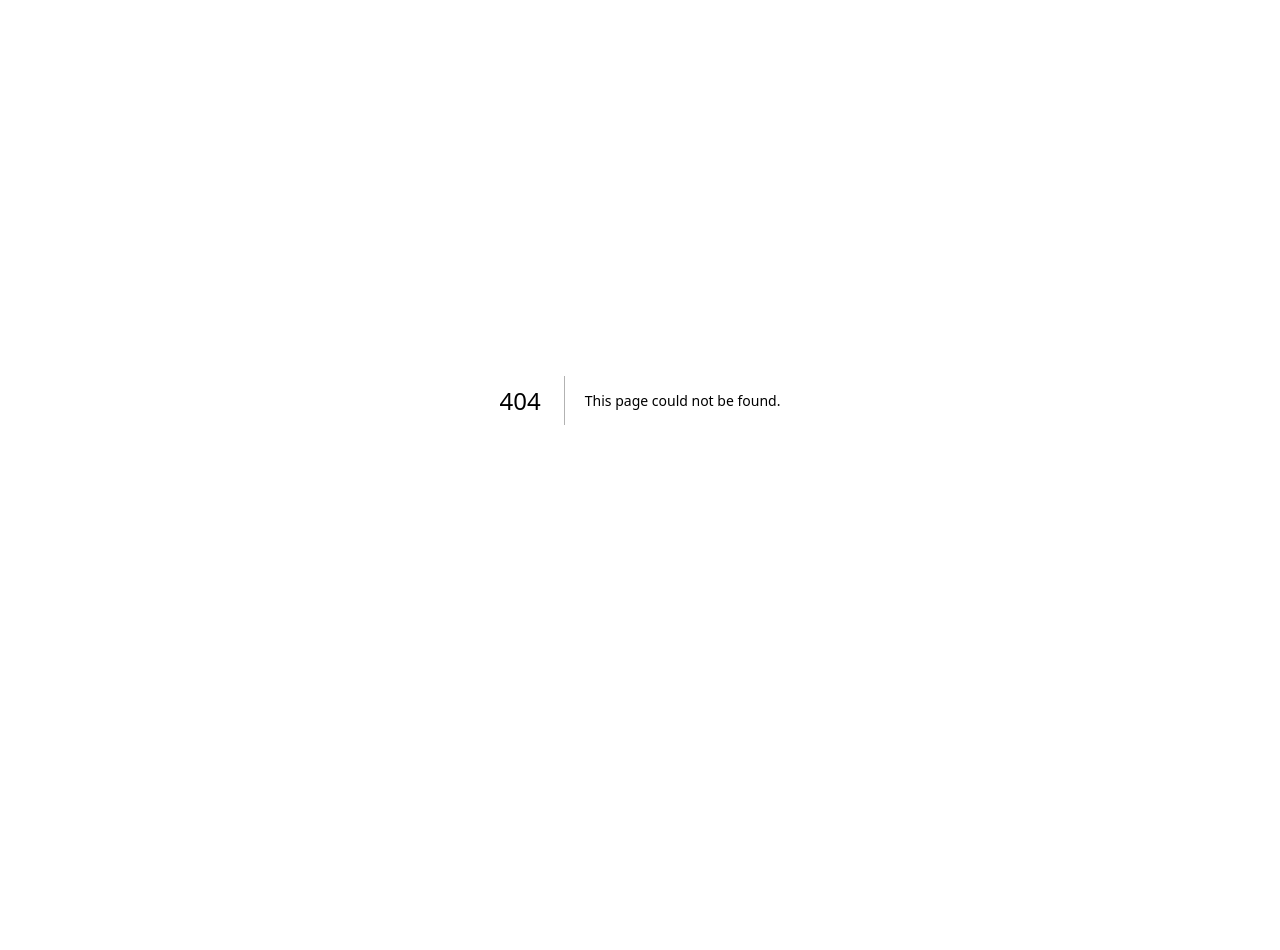
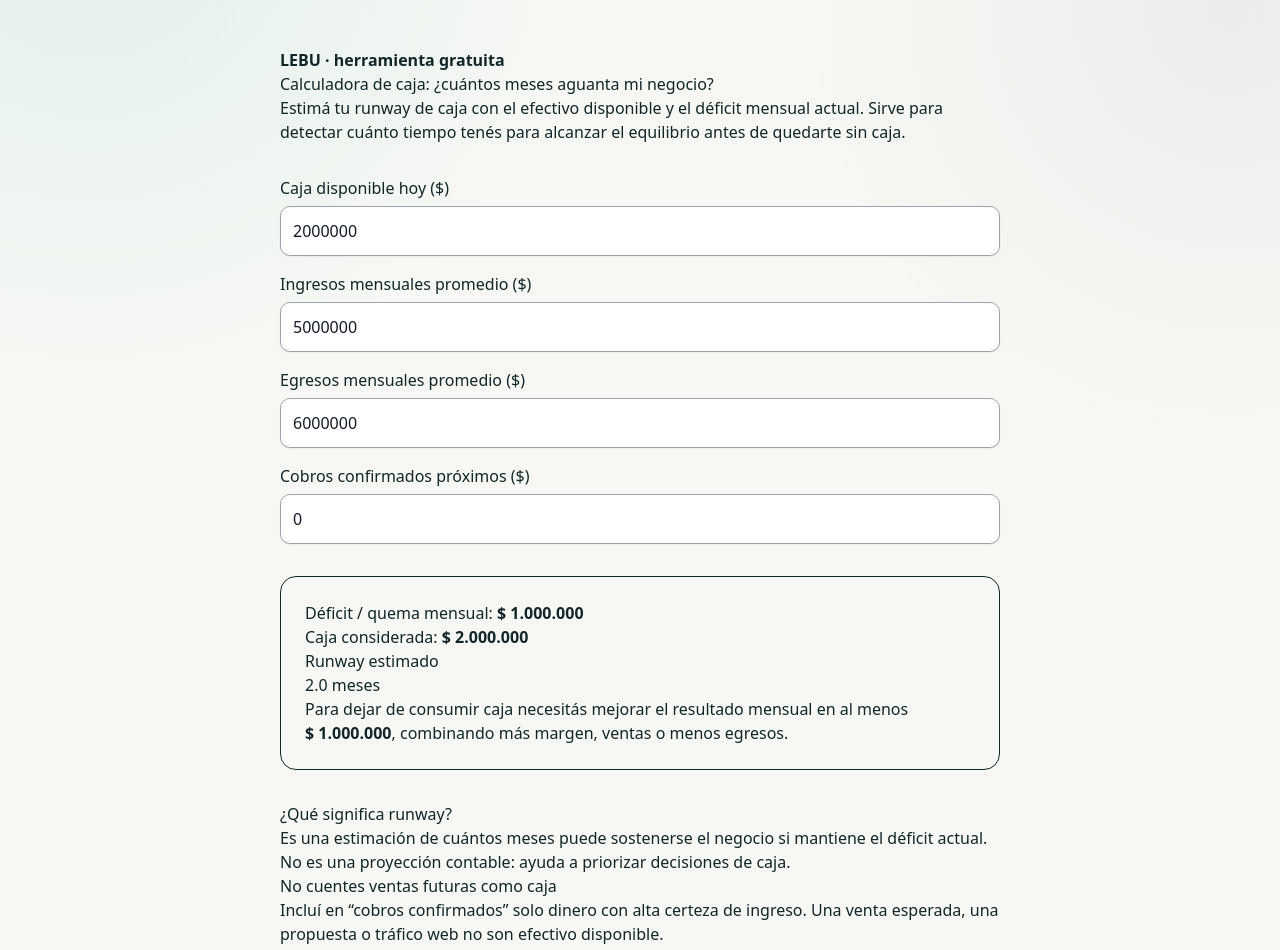
Before and after one commit to MatiLencina97/lebu-business-guidance, a Next.js app: page /calculadora-caja-supervivencia in a window 1280 px wide. Before the commit this address had no page. Shown: the top 950 px of the page. Before the commit the page ends 800 px from the top, so only its background shows below. Built offline with nearby package versions, Linux system fonts and the light colour scheme.

Commit message:
SEO: agregar calculadora de runway de caja

```diff
--- /dev/null
+++ b/src/app/calculadora-caja-supervivencia/page.tsx
@@ -0,0 +1,52 @@
+"use client";
+import Link from "next/link";
+import { useMemo, useState } from "react";
+
+const money=new Intl.NumberFormat("es-AR",{style:"currency",currency:"ARS",maximumFractionDigits:0});
+const inputStyle={display:"block",width:"100%",padding:12,marginTop:6,border:"1px solid #9ca3af",borderRadius:10,background:"#fff",color:"#111827",boxShadow:"0 1px 2px rgba(0,0,0,.06)"};
+
+export default function CajaSupervivenciaPage(){
+ const [caja,setCaja]=useState(2000000);
+ const [ingresos,setIngresos]=useState(5000000);
+ const [egresos,setEgresos]=useState(6000000);
+ const [cobros,setCobros]=useState(0);
+ const r=useMemo(()=>{
+  const quema=Math.max(0,egresos-ingresos);
+  const cajaDisponible=Math.max(0,caja+cobros);
+  const meses=quema>0?cajaDisponible/quema:null;
+  const equilibrio=Math.max(0,egresos-ingresos);
+  return {quema,cajaDisponible,meses,equilibrio};
+ },[caja,ingresos,egresos,cobros]);
+ return <main style={{maxWidth:760,margin:"0 auto",padding:"48px 20px",fontFamily:"system-ui"}}>
+  <p style={{fontWeight:700}}>LEBU · herramienta gratuita</p>
+  <h1>Calculadora de caja: ¿cuántos meses aguanta mi negocio?</h1>
+  <p>Estimá tu runway de caja con el efectivo disponible y el déficit mensual actual. Sirve para detectar cuánto tiempo tenés para alcanzar el equilibrio antes de quedarte sin caja.</p>
+  <section style={{display:"grid",gap:16,marginTop:32}}>
+   <label>Caja disponible hoy ($)<input aria-label="Caja disponible" type="number" min="0" value={caja} onChange={e=>setCaja(Number(e.target.value))} style={inputStyle}/></label>
+   <label>Ingresos mensuales promedio ($)<input aria-label="Ingresos mensuales" type="number" min="0" value={ingresos} onChange={e=>setIngresos(Number(e.target.value))} style={inputStyle}/></label>
+   <label>Egresos mensuales promedio ($)<input aria-label="Egresos mensuales" type="number" min="0" value={egresos} onChange={e=>setEgresos(Number(e.target.value))} style={inputStyle}/></label>
+   <label>Cobros confirmados próximos ($)<input aria-label="Cobros confirmados" type="number" min="0" value={cobros} onChange={e=>setCobros(Number(e.target.value))} style={inputStyle}/></label>
+  </section>
+  <section style={{marginTop:32,padding:24,border:"1px solid currentColor",borderRadius:16}}>
+   {r.quema>0 ? <>
+    <p>Déficit / quema mensual: <strong>{money.format(r.quema)}</strong></p>
+    <p>Caja considerada: <strong>{money.format(r.cajaDisponible)}</strong></p>
+    <p>Runway estimado</p><h2>{r.meses?.toFixed(1)} meses</h2>
+    <p>Para dejar de consumir caja necesitás mejorar el resultado mensual en al menos <strong>{money.format(r.equilibrio)}</strong>, combinando más margen, ventas o menos egresos.</p>
+   </> : <>
+    <h2>No estás consumiendo caja con estos promedios</h2>
+    <p>Los ingresos mensuales alcanzan para cubrir los egresos ingresados. Conservá un colchón para estacionalidad e imprevistos.</p>
+   </>}
+  </section>
+  <section style={{marginTop:32}}>
+   <h2>¿Qué significa runway?</h2>
+   <p>Es una estimación de cuántos meses puede sostenerse el negocio si mantiene el déficit actual. No es una proyección contable: ayuda a priorizar decisiones de caja.</p>
+   <h2>No cuentes ventas futuras como caja</h2>
+   <p>Incluí en “cobros confirmados” solo dinero con alta certeza de ingreso. Una venta esperada, una propuesta o tráfico web no son efectivo disponible.</p>
+   <h2>Qué hacer si el runway es corto</h2>
+   <p>Probá escenarios reduciendo egresos o aumentando ingresos. Compará cuánto cambia el tiempo disponible y cuánto falta para llegar al equilibrio.</p>
+   <Link href="/calculadora-punto-de-equilibrio" style={{fontWeight:700}}>Calculá tu punto de equilibrio →</Link><span> · </span><Link href="/" style={{fontWeight:700}}>Conocé Lebu →</Link>
+  </section>
+  <p style={{marginTop:40,fontSize:13,opacity:.7}}>Estimación de gestión. No reemplaza asesoramiento contable o financiero.</p>
+ </main>;
+}
```
